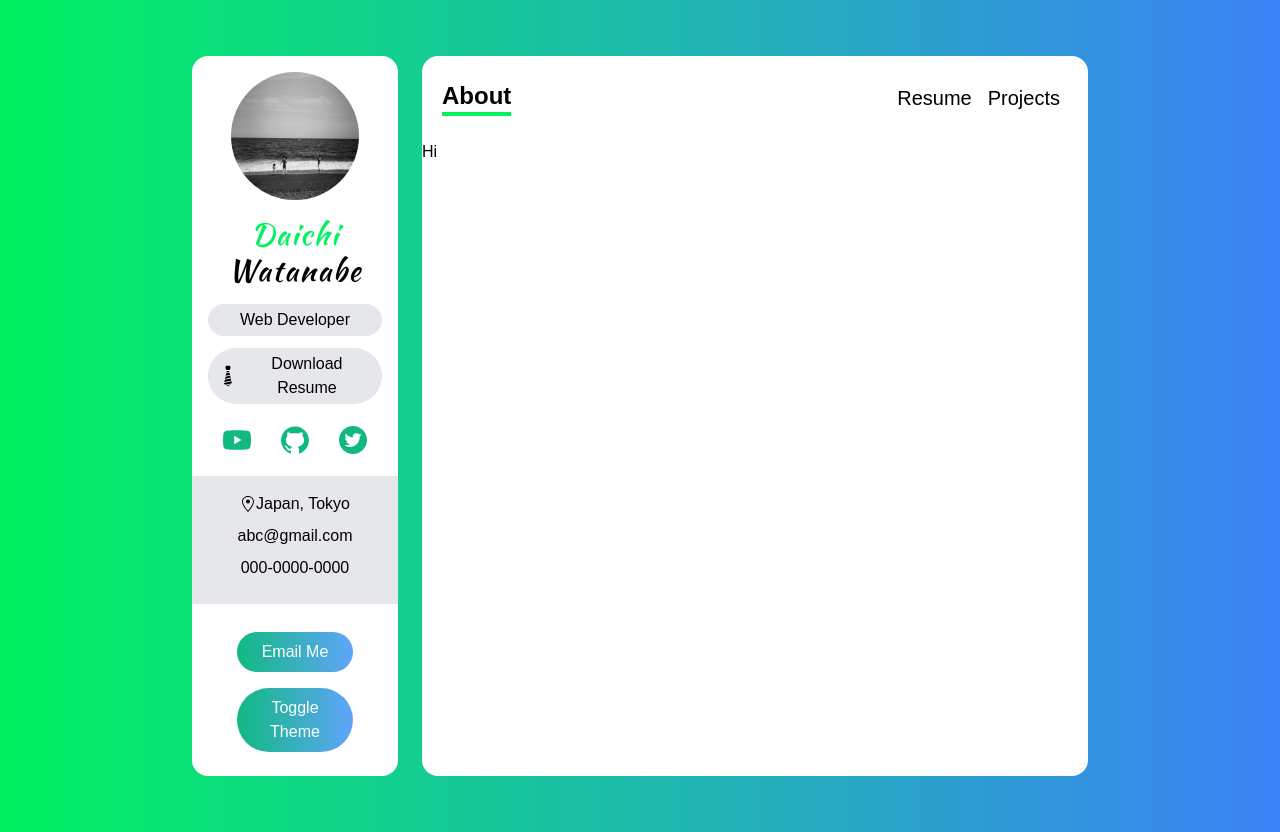
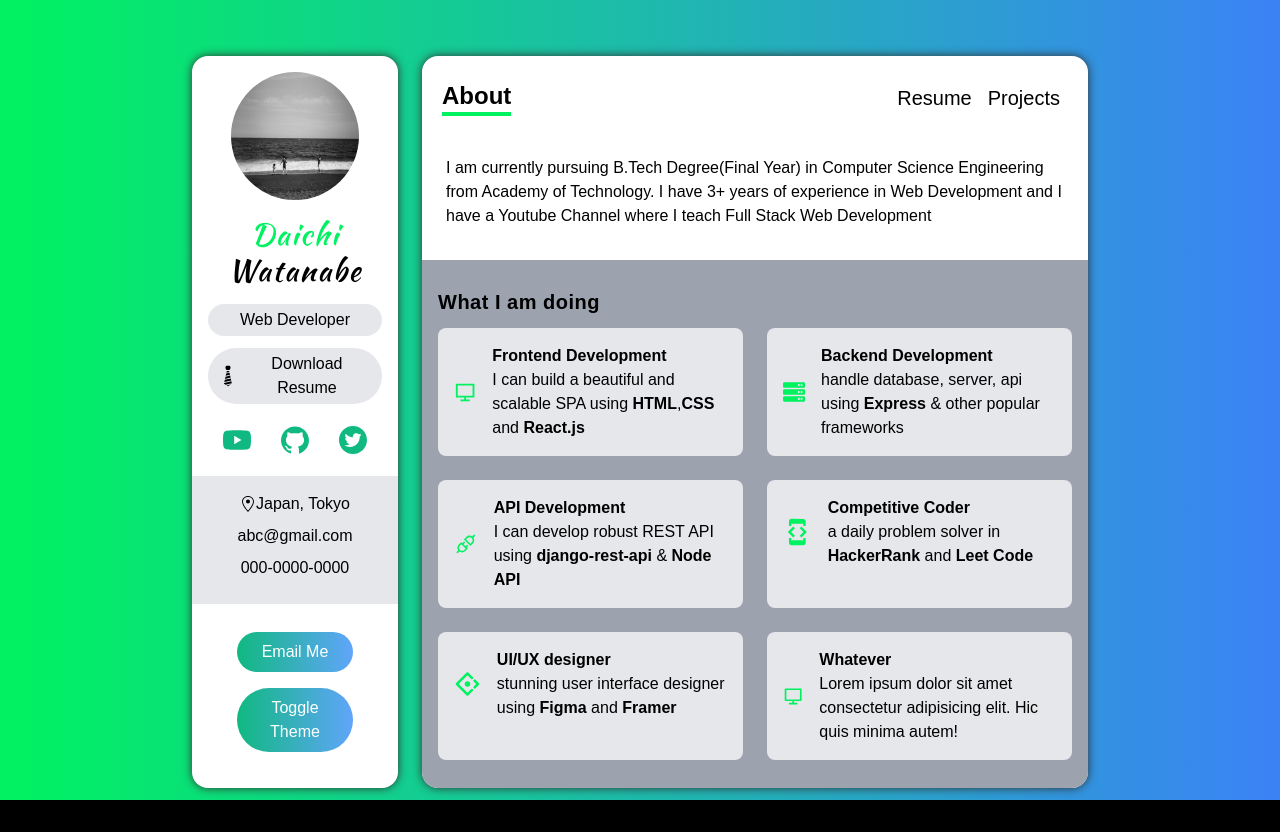
Before and after one commit to daichanstudio/my-portfolio, a Next.js app: page / in a window 1280 px wide. After the commit the page ends 800 px from the top, so only its background shows below. Built offline with nearby package versions, Linux system fonts and the light colour scheme.

Commit message:
Add About Page

```diff
--- /dev/null
+++ b/components/ServiceCard.tsx
@@ -0,0 +1,24 @@
+import {FunctionComponent} from 'react'
+import {IService} from '../type'
+
+const ServiceCard: FunctionComponent<{service:IService}> = ({
+  service:{Icon, about, title},
+}) => {
+
+  const createMarkup = () => {
+    return {
+      __html: about
+    }
+  }
+  return (
+    <div className='flex items-center p-2 space-x-4'>
+      <Icon className='w-12 h-12 text-green'/>
+      <div>
+        <h4 className='font-bold'>{title}</h4>
+        <p dangerouslySetInnerHTML={createMarkup()} />
+      </div>
+    </div>
+  )
+}
+
+export default ServiceCard
--- /dev/null
+++ b/data.ts
@@ -0,0 +1,45 @@
+import {IService} from './type'
+import { RiComputerLine } from "react-icons/ri";
+import { FaServer } from "react-icons/fa";
+import { AiOutlineAntDesign, AiOutlineApi } from "react-icons/ai";
+import { MdDeveloperMode } from "react-icons/md";
+
+
+
+export const services: IService[] = [
+  {
+    Icon: RiComputerLine,
+    title: "Frontend Development",
+    about:
+      "I can build a beautiful and scalable SPA using <b> HTML</b>,<b>CSS</b>   and <b>React.js</b> ",
+  },
+  {
+    Icon: FaServer,
+    title: "Backend  Development",
+    about:
+      "handle database, server, api using <b>Express </b> & other popular frameworks",
+  },
+  {
+    Icon: AiOutlineApi,
+    title: "API Development",
+    about:
+      "I can develop robust  REST API using <b>django-rest-api</b>  & <b>Node API</b> ",
+  },
+  {
+    Icon: MdDeveloperMode,
+    title: "Competitive Coder",
+    about: "a daily problem solver in <b>HackerRank</b>  and <b>Leet Code</b> ",
+  },
+  {
+    Icon: AiOutlineAntDesign,
+    title: "UI/UX designer",
+    about:
+      "stunning user interface designer using <b>Figma</b>  and  <b>Framer</b> ",
+  },
+  {
+    Icon: RiComputerLine,
+    title: "Whatever",
+    about:
+      "Lorem ipsum dolor sit amet consectetur adipisicing elit. Hic quis minima autem!",
+  },
+];
--- a/pages/_app.tsx
+++ b/pages/_app.tsx
@@ -1,24 +1,27 @@
-import '../styles/globals.css'
-import Sidebar from '../components/Sidebar'
-import Navbar from '../components/Navbar'
+import Navbar from "../components/Navbar";
+import Sidebar from "../components/Sidebar";
+import "../styles/globals.css";
 
+// import { ThemeProvider } from "next-themes";
 
 function MyApp({ Component, pageProps }) {
   return (
-    <div className='grid grid-cols-12 gap-6 px-5 px-20 lg:px-48 my-14 sm:px-20 md:px-32'>
-      <div className='col-span-12 p-4 text-center bg-white lg:col-span-3 rounded-2xl'>
-        <Sidebar />
+    // <ThemeProvider attribute="class">
+      <div className="grid grid-cols-12 gap-6 px-5 my-14 lg:mb-0 md:mb-16 sm:px-20 md:px-32 lg:px-36 xl:px-48 ">
+        {/* // do this div style later (after putting the content) */}
+        <div className="h-full col-span-12 p-4 text-base text-center bg-white dark:bg-dark-500 lg:col-span-3 rounded-2xl shadow-custom-light dark:shadow-custom-dark ">
+          {/* //!sidebar */}
+          <Sidebar />
         </div>
-      <div className='flex flex-col col-span-12 bg-white lg:col-span-9 rounded-2xl'>
-        <Navbar />
-        <Component {...pageProps} />
+        <div className="flex flex-col col-span-12 overflow-hidden bg-white shadow-custom-light dark:shadow-custom-dark rounded-2xl lg:col-span-9 dark:bg-dark-500">
+          {/* //!navbar */}
+          <Navbar />
+          {/* //!about */}
+          <Component {...pageProps} />
+        </div>
       </div>
-    </div>
-
-
-
-
-  )
+    // </ThemeProvider>
+  );
 }
 
-export default MyApp
+export default MyApp;
--- a/pages/api/hello.ts
+++ /dev/null
@@ -1,5 +0,0 @@
-// Next.js API route support: https://nextjs.org/docs/api-routes/introduction
-
-export default (req, res) => {
-  res.status(200).json({ name: 'John Doe' })
-}
--- /dev/null
+++ b/pages/api/services.ts
@@ -0,0 +1,14 @@
+import { NextApiRequest, NextApiResponse } from "next";
+
+// Next.js API route support: https://nextjs.org/docs/api-routes/introduction
+
+import { NextApiRequest, NextApiResponse } from 'next'
+import { services } from '../../data'
+export default (req: NextApiRequest, res: NextApiResponse) => {
+   //BY default get request
+
+   //! complex backend logic :(
+   console.log('API', services)
+
+   res.status(200).json({ services })
+}
--- a/pages/index.tsx
+++ b/pages/index.tsx
@@ -1,9 +1,73 @@
-const index = () => {
+import {
+  GetServerSideProps,
+  GetServerSidePropsContext,
+  GetStaticProps,
+  GetStaticPropsContext,
+  NextPage,
+} from "next";
+import ServiceCard from "../components/ServiceCard";
+import { services } from "../data";
+import { Service } from "../types";
+
+const About: NextPage = () => {
+  // console.log(services);
+
   return (
-    <div>
-      <h1>Hi</h1>
+    <div className="flex flex-col flex-grow px-6 pt-1 ">
+      <h6 className="my-3 text-base font-medium">
+        I am currently pursuing B.Tech Degree(Final Year) in Computer Science
+        Engineering from Academy of Technology. I have 3+ years of experience in
+        Web Development and I have a Youtube Channel where I teach Full Stack
+        Web Development
+      </h6>
+      <div
+        className="flex-grow p-4 mt-5 bg-gray-400 dark:bg-dark-100 "
+        style={{ marginLeft: "-1.5rem", marginRight: "-1.5rem" }}
+      >
+        <h4 className="my-3 text-xl font-semibold tracking-wide">
+          What I am doing
+        </h4>
+
+        <div className="grid gap-6 my-3 md:grid-cols-2">
+          {/* children's initial and animate property should be same as the parent during a stagger effect  */}
+          {services.map((service) => (
+            <div
+              className="col-span-2 p-2 bg-gray-200 rounded-lg dark:bg-dark-200 md:col-span-1 "
+              key={service.title}
+            >
+              <ServiceCard service={service} />
+            </div>
+          ))}
+        </div>
+      </div>
     </div>
-  )
-}
+  );
+};
 
-export default index
+//!called every time  the page refreshed
+// export const getServerSideProps: GetServerSideProps = async (
+//    context: GetServerSidePropsContext
+// ) => {
+//    const res = await fetch('http://localhost:3000/api/services')
+//    const data = await res.json()
+//    console.log(data)
+//    return { props: { services: data.services } }
+// }
+
+//!called only during the build of the project
+//? make sure the server(localhost:3000)[this will receive the request during build] is running on a terminal during the build
+//? also need to change the localhost during the deployment | see the todo
+// https://aude53.medium.com/set-environment-variables-with-next-js-and-vercel-e544c0460a48
+
+// export const getStaticProps: GetStaticProps = async (
+//    context: GetStaticPropsContext
+// ) => {
+//    // console.log(context);
+
+//    const res = await fetch('http://localhost:3000/api/services')
+//    const { services } = await res.json()
+//    console.log({ services })
+//    return { props: { services: services } }
+// }
+
+export default About;
--- /dev/null
+++ b/type.ts
@@ -0,0 +1,7 @@
+import {IconType} from 'react-icons'
+
+export interface IService {
+  title: string,
+  about: string,
+  Icon: IconType
+}
```
